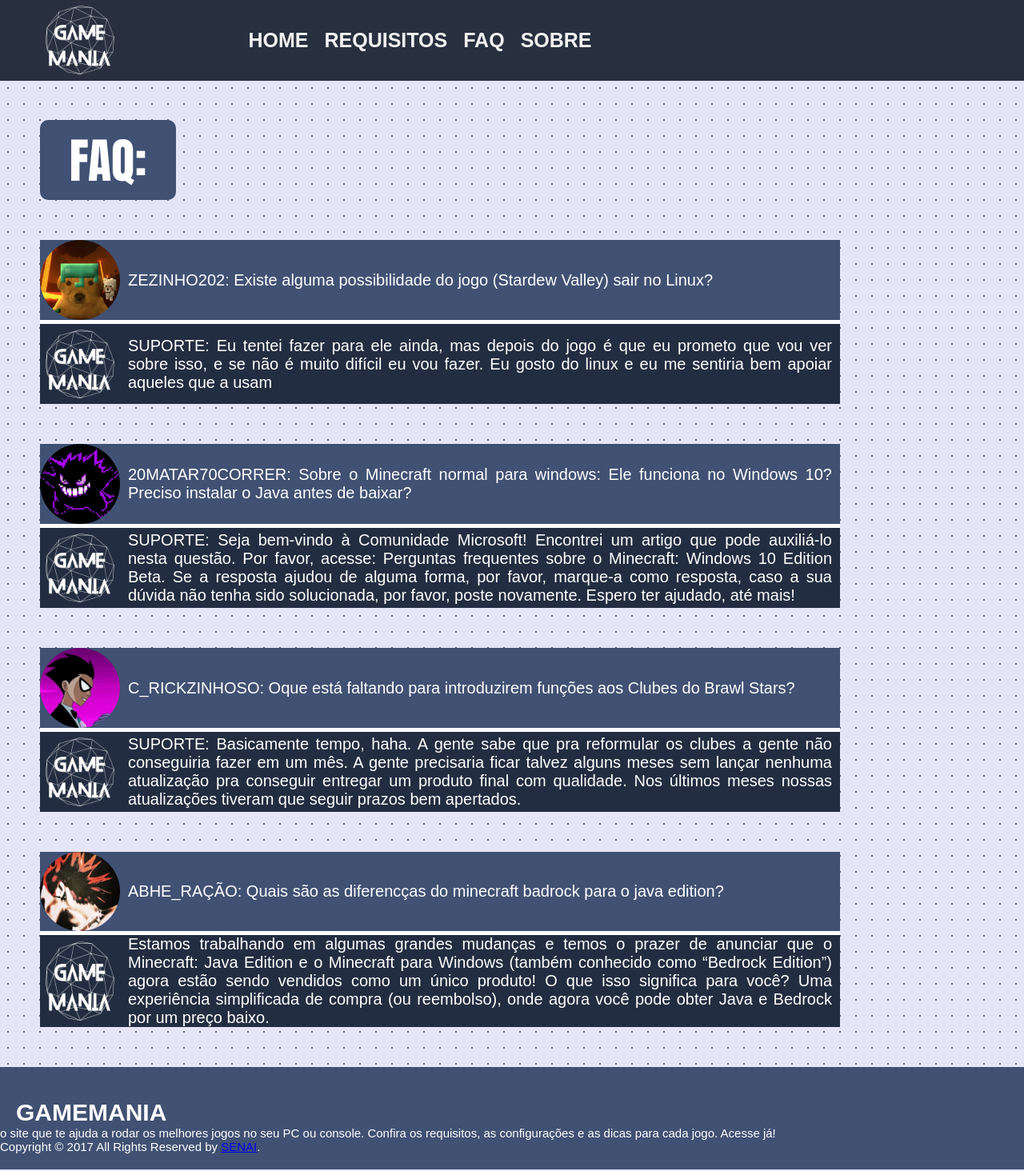
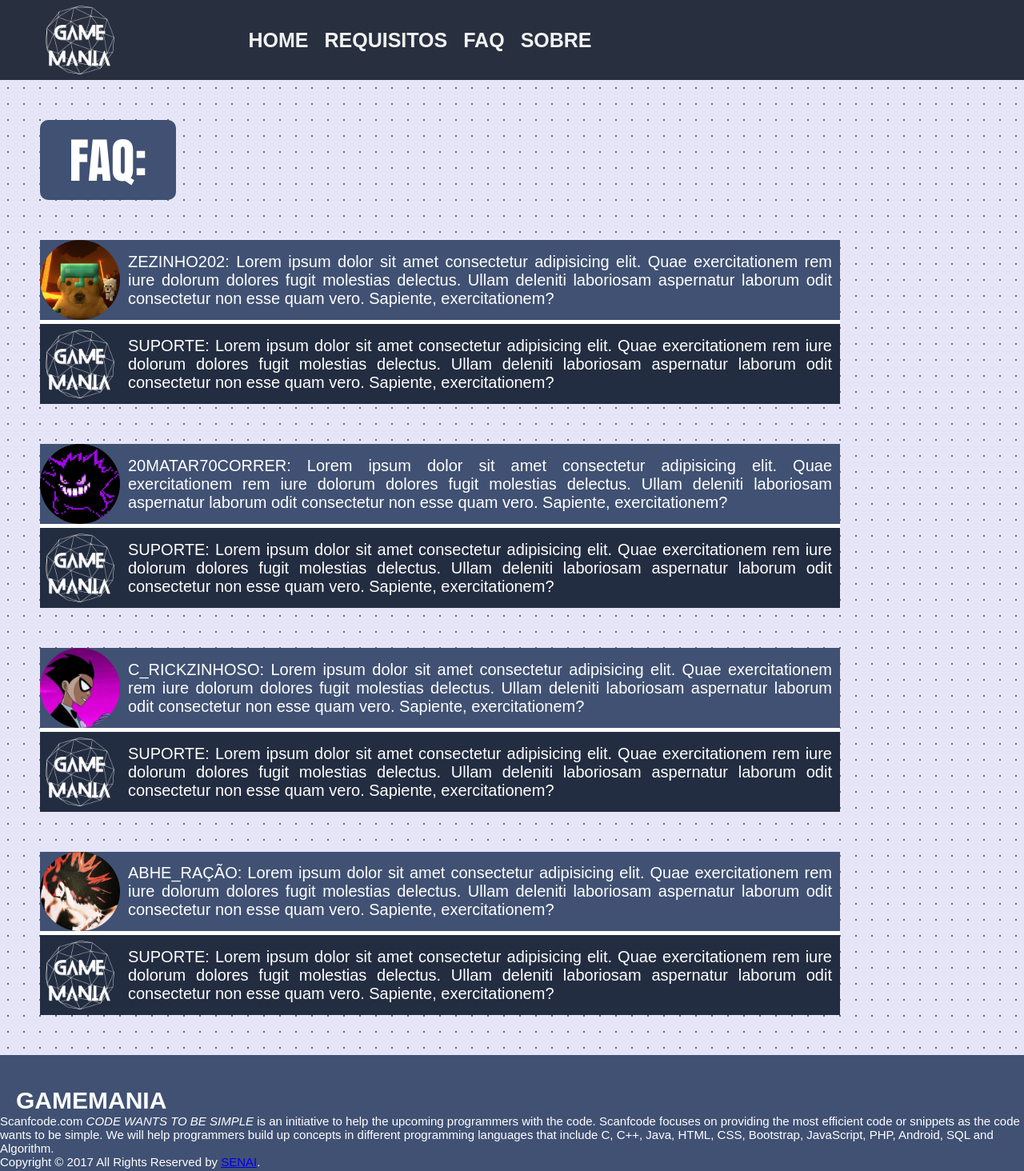
Before and after one commit to Mosiahxyz/gamemania, a plain HTML site: page pages/faq.html in a window 1280 px wide. Shown: the whole page at 80% size. Drawn offline with Linux system fonts and the light colour scheme.

Commit message:
Add files via upload

```diff
--- a/pages/faq.html
+++ b/pages/faq.html
@@ -32,7 +32,7 @@
       <nav>
 
 
-        <a href="../index.html"> <img src="../img/logo.png"  id="logo" ></a>
+            <img src="../img/logo.png"  id="logo" >
 
 
          <ul class="menu">
@@ -54,56 +54,56 @@
       <section>
 
         <img src="../img/users/dog.jfif" class="pfp" >
-        <p class="user"> ZEZINHO202:  Existe alguma possibilidade do jogo (Stardew Valley) sair no Linux?</p>
+        <p class="user"> ZEZINHO202: Lorem ipsum dolor sit amet consectetur adipisicing elit. Quae exercitationem rem iure dolorum dolores fugit molestias delectus. Ullam deleniti laboriosam aspernatur laborum odit consectetur non esse quam vero. Sapiente, exercitationem?</p>
 
       </section>
 
       <span>
 
         <img src="../img/logo.png" class="pfp" >
-        <p class="user">SUPORTE: Eu tentei fazer para ele ainda, mas depois do jogo é que eu prometo que vou ver sobre isso, e se não é muito difícil eu vou fazer. Eu gosto do linux e eu me sentiria bem apoiar aqueles que a usam</p>
+        <p class="user">SUPORTE: Lorem ipsum dolor sit amet consectetur adipisicing elit. Quae exercitationem rem iure dolorum dolores fugit molestias delectus. Ullam deleniti laboriosam aspernatur laborum odit consectetur non esse quam vero. Sapiente, exercitationem?</p>
 
       </span>
 
       <section>
 
         <img src="../img/users/skull.jpg" class="pfp" >
-        <p class="user">20MATAR70CORRER: Sobre o Minecraft normal para windows: Ele funciona no Windows 10? Preciso instalar o Java antes de baixar?</p>
+        <p class="user">20MATAR70CORRER: Lorem ipsum dolor sit amet consectetur adipisicing elit. Quae exercitationem rem iure dolorum dolores fugit molestias delectus. Ullam deleniti laboriosam aspernatur laborum odit consectetur non esse quam vero. Sapiente, exercitationem?</p>
 
       </section>
 
       <span>
 
         <img src="../img/logo.png" class="pfp" >
-        <p class="user">SUPORTE: Seja bem-vindo à Comunidade Microsoft! Encontrei um artigo que pode auxiliá-lo nesta questão. Por favor, acesse: Perguntas frequentes sobre o Minecraft: Windows 10 Edition Beta. Se a resposta ajudou de alguma forma, por favor, marque-a como resposta, caso a sua dúvida não tenha sido solucionada, por favor, poste novamente. Espero ter ajudado, até mais!</p>
+        <p class="user">SUPORTE: Lorem ipsum dolor sit amet consectetur adipisicing elit. Quae exercitationem rem iure dolorum dolores fugit molestias delectus. Ullam deleniti laboriosam aspernatur laborum odit consectetur non esse quam vero. Sapiente, exercitationem?</p>
 
       </span>
 
       <section>
 
         <img src="../img/users/robin.jpg" class="pfp" >
-        <p class="user">C_RICKZINHOSO: Oque está faltando para introduzirem funções aos Clubes do Brawl Stars?</p>
+        <p class="user">C_RICKZINHOSO: Lorem ipsum dolor sit amet consectetur adipisicing elit. Quae exercitationem rem iure dolorum dolores fugit molestias delectus. Ullam deleniti laboriosam aspernatur laborum odit consectetur non esse quam vero. Sapiente, exercitationem?</p>
 
       </section>
 
       <span>
 
         <img src="../img/logo.png" class="pfp" >
-        <p class="user">SUPORTE: Basicamente tempo, haha. A gente sabe que pra reformular os clubes a gente não conseguiria fazer em um mês. A gente precisaria ficar talvez alguns meses sem lançar nenhuma atualização pra conseguir entregar um produto final com qualidade. Nos últimos meses nossas atualizações tiveram que seguir prazos bem apertados. </p>
+        <p class="user">SUPORTE: Lorem ipsum dolor sit amet consectetur adipisicing elit. Quae exercitationem rem iure dolorum dolores fugit molestias delectus. Ullam deleniti laboriosam aspernatur laborum odit consectetur non esse quam vero. Sapiente, exercitationem?</p>
 
       </span>
 
       <section>
 
         <img src="../img/users/rock.jpg" class="pfp" >
-        <p class="user">ABHE_RAÇÃO: Quais são as diferencças do minecraft badrock para o java edition?</p>
+        <p class="user">ABHE_RAÇÃO: Lorem ipsum dolor sit amet consectetur adipisicing elit. Quae exercitationem rem iure dolorum dolores fugit molestias delectus. Ullam deleniti laboriosam aspernatur laborum odit consectetur non esse quam vero. Sapiente, exercitationem?</p>
 
       </section>
 
       <span>
 
         <img src="../img/logo.png" class="pfp" >
-        <p class="user">Estamos trabalhando em algumas grandes mudanças e temos o prazer de anunciar que o Minecraft: Java Edition e o Minecraft para Windows (também conhecido como “Bedrock Edition”) agora estão sendo vendidos como um único produto! O que isso significa para você? Uma experiência simplificada de compra (ou reembolso), onde agora você pode obter Java e Bedrock por um preço baixo.</p>
+        <p class="user">SUPORTE: Lorem ipsum dolor sit amet consectetur adipisicing elit. Quae exercitationem rem iure dolorum dolores fugit molestias delectus. Ullam deleniti laboriosam aspernatur laborum odit consectetur non esse quam vero. Sapiente, exercitationem?</p>
 
       </span>
 
@@ -112,16 +112,17 @@
 
     </main>
 
-        <!-- Site Rodapé -->
+      <!-- Site Rodapé  -->
       <footer class="site-footer">
               <h6>GAMEMANIA</h6>
-          <p>o site que te ajuda a rodar os melhores jogos no seu PC ou console. Confira os requisitos, as configurações e as dicas para cada jogo. Acesse já!</p>
+              <p>Scanfcode.com <i>CODE WANTS TO BE SIMPLE </i> is an initiative  to help the upcoming programmers with the code. Scanfcode focuses on providing the most efficient code or snippets as the code wants to be simple. We will help programmers build up concepts in different programming languages that include C, C++, Java, HTML, CSS, Bootstrap, JavaScript, PHP, Android, SQL and Algorithm.</p>
 
 
               <p>
 
                 Copyright &copy; 2017 All Rights Reserved by
                 <a href="https://youtu.be/Q9bh8lrT0PE">SENAI</a>.
+
               </p>
 
   </footer>
@@ -129,6 +130,5 @@
 
 
 
-
 </body>
 </html>
--- /dev/null
+++ b/src/package.json
@@ -0,0 +1,5 @@
+{
+  "dependencies": {
+    "typescript": "^5.2.2"
+  }
+}
```
Also changed, not shown: index.html (+4 -18 lines), pages/bs.html (+1 -1 lines), pages/configuracoes.html (+3 -3 lines), pages/fifa.html (+1 -1 lines), pages/lol.html (+1 -1 lines), pages/mario.html (+1 -1 lines), pages/minecraft.html (+1 -1 lines), pages/sobre.html (+3 -3 lines), pages/stardew.html (+1 -1 lines), src/script.js (added, +31 -0 lines), src/script.ts (added, +35 -0 lines), src/tsconfig.json (added, +109 -0 lines), 1 other file. Lines whose indentation alone changed are shown as unchanged.
